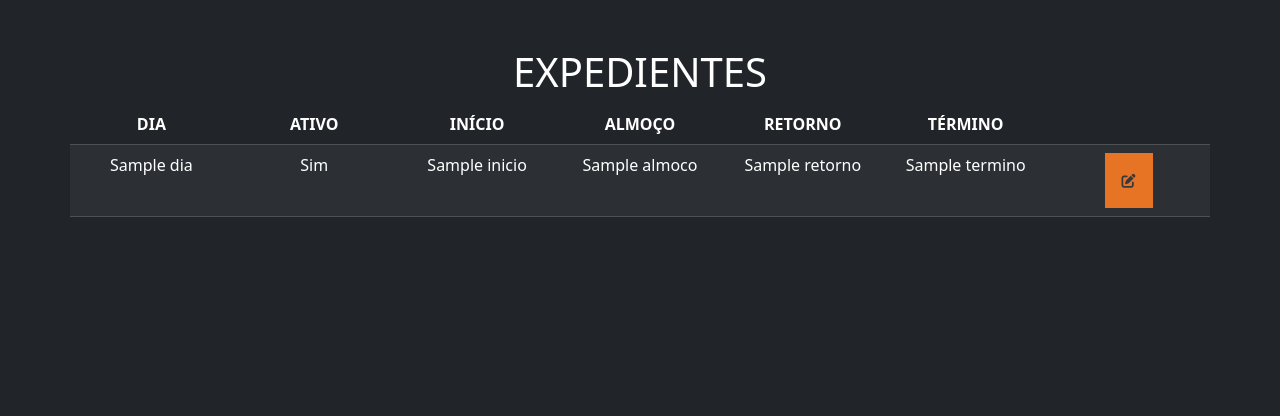
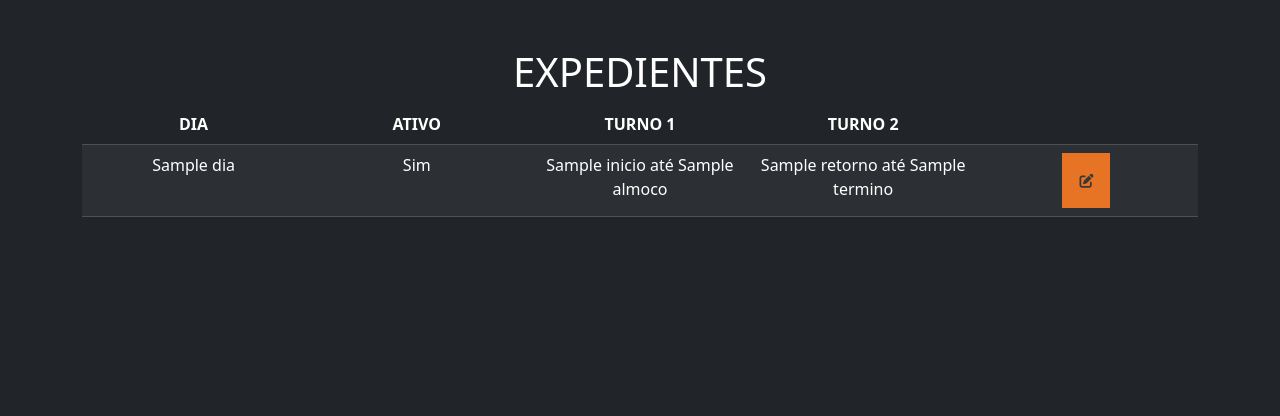
Before and after one commit to GuuhhO/BarbeiroDigital, a PHP site: the page made by app/views/admin/expedientes.php in a window 1280 px wide. Shown: the part 72-488 px from the top of the page. Run offline with PHP 8.4, Linux system fonts and the light colour scheme; the template is opened without the code that fills it: most values are stand-ins (such as "Sample title", 1, 10 or a date in 2020); some libraries are stand-ins or nearby versions.

Commit message:
Melhoria na tabela de expedientes

```diff
--- a/app/views/admin/expedientes.php
+++ b/app/views/admin/expedientes.php
@@ -7,15 +7,14 @@ $title = 'Expedientes';
 <div class="container">
     <div class="row text-center pt-5">
         <h1 align="center">EXPEDIENTES</h1>
+        <div class="table-responsive">
           <table class="table table-dark table-striped">
               <thead>
                   <tr>
                   <th scope="col">DIA</th>
                   <th scope="col">ATIVO</th>
-                <th scope="col">INÍCIO</th>
-                <th scope="col">ALMOÇO</th>
-                <th scope="col">RETORNO</th>
-                <th scope="col">TÉRMINO</th>
+                  <th scope="col">TURNO 1</th>
+                  <th scope="col">TURNO 2</th>
                   <th scope="col"></th>
                   </tr>
               </thead>
@@ -24,10 +23,8 @@ $title = 'Expedientes';
                   <tr>
                       <td><?= htmlspecialchars($expediente['dia']) ?></td>
                       <td><?= $expediente['ativo'] ? 'Sim' : 'Não' ?></td>
-                    <td><?= htmlspecialchars($expediente['inicio']) ?></td>
-                    <td><?= htmlspecialchars($expediente['almoco']) ?></td>
-                    <td><?= htmlspecialchars($expediente['retorno'])?></td>
-                    <td><?= htmlspecialchars($expediente['termino'])?></td>
+                      <td><?= htmlspecialchars($expediente['inicio']) ?> até <?= htmlspecialchars($expediente['almoco']) ?></td>
+                      <td><?= htmlspecialchars($expediente['retorno'])?> até <?= htmlspecialchars($expediente['termino'])?></td>
                       <td>
                         <div class="btn-group" role="group" aria-label="Basic example">
                           <a class="p-3 btn btn-warning btn-sm btnEditarExpediente"
@@ -48,6 +45,7 @@ $title = 'Expedientes';
                   <?php endforeach; ?>
               </tbody>
           </table>
+        </div>
     </div>
 </div>
 
```
Lines whose indentation alone changed are shown as unchanged.
